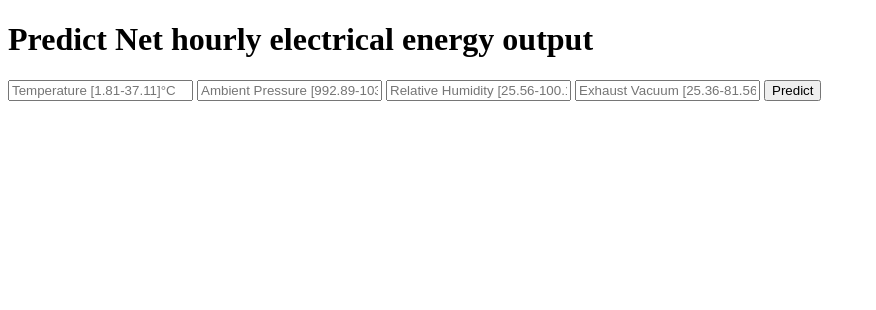
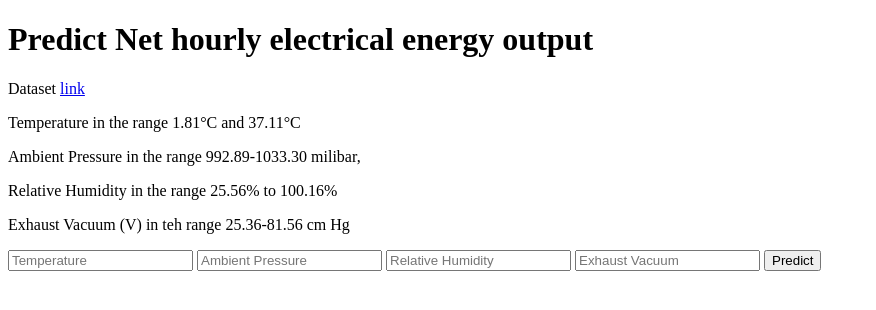
Before and after one commit to bridgecrew-perf6/deployement-flask-heroku, a Flask app: page / in a window 1280 px wide. Shown: the top 310 px of the page, without its empty margins (0-876 px from the left). Run offline with Flask 2, Linux system fonts and the light colour scheme; parts of the project's set-up code (start-up, migrations or seed data) failed here and were passed over.

Commit message:
Update index.html

```diff
--- a/templates/index.html
+++ b/templates/index.html
@@ -17,13 +17,18 @@
 <body>
  <div class="login">
 	<h1>Predict Net hourly electrical energy output</h1>
+	 <p>Dataset <a href="https://archive.ics.uci.edu/ml/datasets/combined+cycle+power+plant" target="_blank" rel="noopener noreferrer">link</a></p>
+	 <p> Temperature in the range 1.81°C and 37.11°C </p>
+	 <p> Ambient Pressure in the range 992.89-1033.30 milibar, </p>
+	 <p> Relative Humidity in the range 25.56% to 100.16% </p>
+	 <p> Exhaust Vacuum (V) in teh range 25.36-81.56 cm Hg </p>
 
      <!-- Main Input For Receiving Query to our ML -->
     <form action="{{ url_for('predict')}}"method="post">
-    	<input type="text" name="Temperature" placeholder="Temperature [1.81-37.11]°C" required="required" />
-        <input type="text" name="Ambient_Pressure" placeholder="Ambient Pressure [992.89-1033.30] milibar" required="required" />
-		<input type="text" name="Relative_Humidity" placeholder="Relative Humidity [25.56-100.16]%" required="required" />
-		<input type="text" name="Exhaust_Vacuum" placeholder="Exhaust Vacuum [25.36-81.56]cm Hg" required="required" />
+    	<input type="text" name="Temperature" placeholder="Temperature" required="required" />
+        <input type="text" name="Ambient_Pressure" placeholder="Ambient Pressure" required="required" />
+		<input type="text" name="Relative_Humidity" placeholder="Relative Humidity" required="required" />
+		<input type="text" name="Exhaust_Vacuum" placeholder="Exhaust Vacuum" required="required" />
 
         <button type="submit" class="btn btn-primary btn-block btn-large">Predict</button>
     </form>
```
